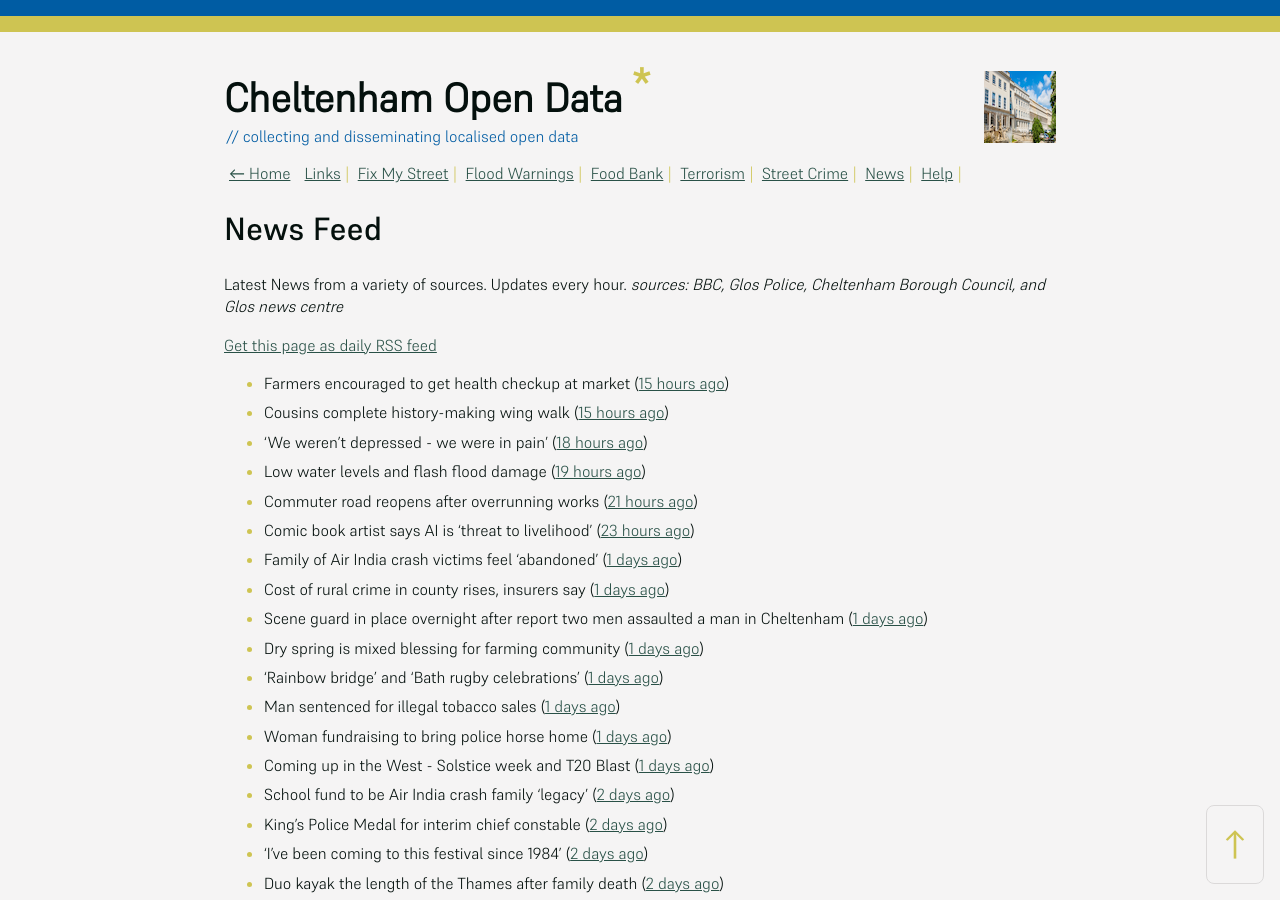
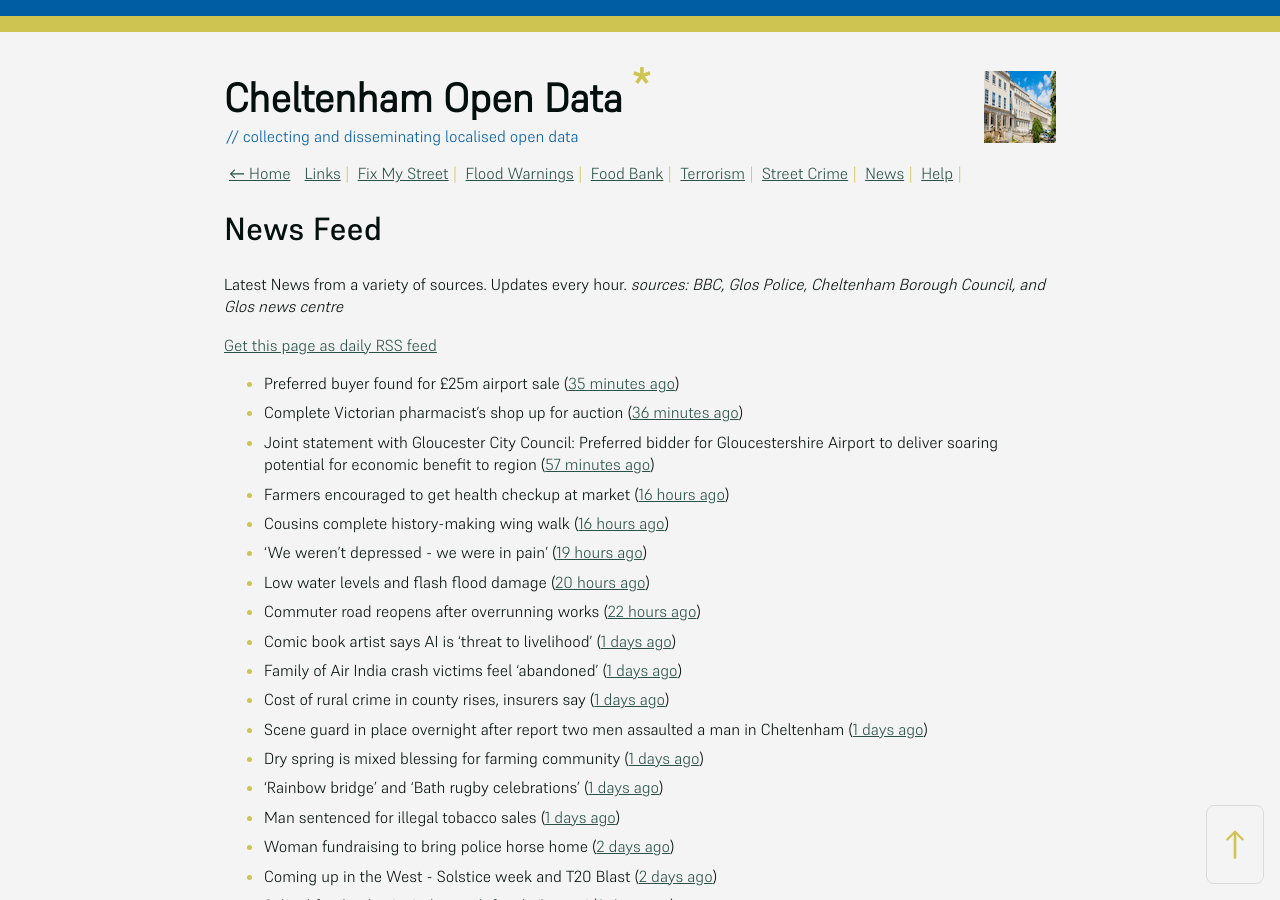
Before and after one commit to mat-0/cheltenham-open-data, a Jekyll site: the page built from _pages/news.md, in a window 1280 px wide and 900 px high. Built offline with Jekyll 4.4.1, drawn with Linux system fonts in a browser that asks for light colours; some of the changed text lies outside the part shown.

Commit message:
Updated 2025-06-18 05:57:59

```diff
--- a/_pages/news.md
+++ b/_pages/news.md
@@ -12,25 +12,26 @@ _sources: BBC, Glos Police, Cheltenham Borough Council, and Glos news centre_
 [Get this page as daily RSS feed](/daily.rss)
 
 <!-- news_marker starts -->
-- Farmers encouraged to get health checkup at market ([15 hours ago](https://www.bbc.com/news/articles/c5yxyye6rglo))
-- Cousins complete history-making wing walk ([15 hours ago](https://www.bbc.com/news/articles/czxw6npq667o))
-- 'We weren't depressed - we were in pain' ([18 hours ago](https://www.bbc.com/news/articles/cvgv27g4wjno))
-- Low water levels and flash flood damage ([19 hours ago](https://www.bbc.com/news/articles/cn5krq5pgldo))
-- Commuter road reopens after overrunning works ([21 hours ago](https://www.bbc.com/news/articles/c78n5zl514lo))
-- Comic book artist says AI is 'threat to livelihood' ([23 hours ago](https://www.bbc.com/news/articles/cjrnr779z2lo))
+- Preferred buyer found for £25m airport sale ([35 minutes ago](https://www.bbc.com/news/articles/c70xjdr4veyo))
+- Complete Victorian pharmacist's shop up for auction ([36 minutes ago](https://www.bbc.com/news/articles/cly36y5qwz3o))
+- Joint statement with Gloucester City Council: Preferred bidder for Gloucestershire Airport to deliver soaring potential for economic benefit to region ([57 minutes ago](https://www.cheltenham.gov.uk/news/article/3021/joint_statement_with_gloucester_city_council_preferred_bidder_for_gloucestershire_airport_to_deliver_soaring_potential_for_economic_benefit_to_region))
+- Farmers encouraged to get health checkup at market ([16 hours ago](https://www.bbc.com/news/articles/c5yxyye6rglo))
+- Cousins complete history-making wing walk ([16 hours ago](https://www.bbc.com/news/articles/czxw6npq667o))
+- 'We weren't depressed - we were in pain' ([19 hours ago](https://www.bbc.com/news/articles/cvgv27g4wjno))
+- Low water levels and flash flood damage ([20 hours ago](https://www.bbc.com/news/articles/cn5krq5pgldo))
+- Commuter road reopens after overrunning works ([22 hours ago](https://www.bbc.com/news/articles/c78n5zl514lo))
+- Comic book artist says AI is 'threat to livelihood' ([1 days ago](https://www.bbc.com/news/articles/cjrnr779z2lo))
 - Family of Air India crash victims feel 'abandoned' ([1 days ago](https://www.bbc.com/news/articles/c5y0lwreg9qo))
 - Cost of rural crime in county rises, insurers say ([1 days ago](https://www.bbc.com/news/articles/cje7e8lqvj0o))
 - Scene guard in place overnight after report two men assaulted a man in Cheltenham ([1 days ago](https://gloucesternewscentre.co.uk/scene-guard-in-place-overnight-after-report-two-men-assaulted-a-man-in-cheltenham/))
 - Dry spring is mixed blessing for farming community ([1 days ago](https://www.bbc.com/news/articles/c8d1vglgj9zo))
 - 'Rainbow bridge' and 'Bath rugby celebrations' ([1 days ago](https://www.bbc.com/news/articles/cx2e29jqllgo))
 - Man sentenced for illegal tobacco sales ([1 days ago](https://gloucesternewscentre.co.uk/man-sentenced-for-illegal-tobacco-sales/))
-- Woman fundraising to bring police horse home ([1 days ago](https://www.bbc.com/news/articles/c1ld0n474llo))
-- Coming up in the West - Solstice week and T20 Blast ([1 days ago](https://www.bbc.com/news/articles/c4g3nze858lo))
+- Woman fundraising to bring police horse home ([2 days ago](https://www.bbc.com/news/articles/c1ld0n474llo))
+- Coming up in the West - Solstice week and T20 Blast ([2 days ago](https://www.bbc.com/news/articles/c4g3nze858lo))
 - School fund to be Air India crash family 'legacy' ([2 days ago](https://www.bbc.com/news/articles/c5y5ygl2g31o))
 - King's Police Medal for interim chief constable ([2 days ago](https://www.bbc.com/news/articles/c39x9jz8ez1o))
-- 'I've been coming to this festival since 1984' ([2 days ago](https://www.bbc.com/news/articles/clyny53kdg4o))
 - Duo kayak the length of the Thames after family death ([2 days ago](https://www.bbc.com/news/articles/c79ep5dqpd3o))
-- Ex-England cricketer 'incredibly proud' to receive MBE ([3 days ago](https://www.bbc.com/news/articles/cql2qnr0kveo))
 - Petersfield Community and Sports Hub set to strengthen community pride ([4 days ago](https://gloucesternewscentre.co.uk/petersfield-community-and-sports-hub-set-to-strengthen-community-pride/))
 - In Syd's Voice - The Story of David 'Syd' Lawrence ([4 days ago](https://www.bbc.co.uk/sounds/play/p0lj4vvq))
 - Petersfield Community and Sports Hub set to strengthen community pride in Cheltenham ([4 days ago](https://www.cheltenham.gov.uk/news/article/3020/petersfield_community_and_sports_hub_set_to_strengthen_community_pride_in_cheltenham))
```
Also changed, not shown: _data/flood.json (+4 -4 lines), index.md (+5 -5 lines).
